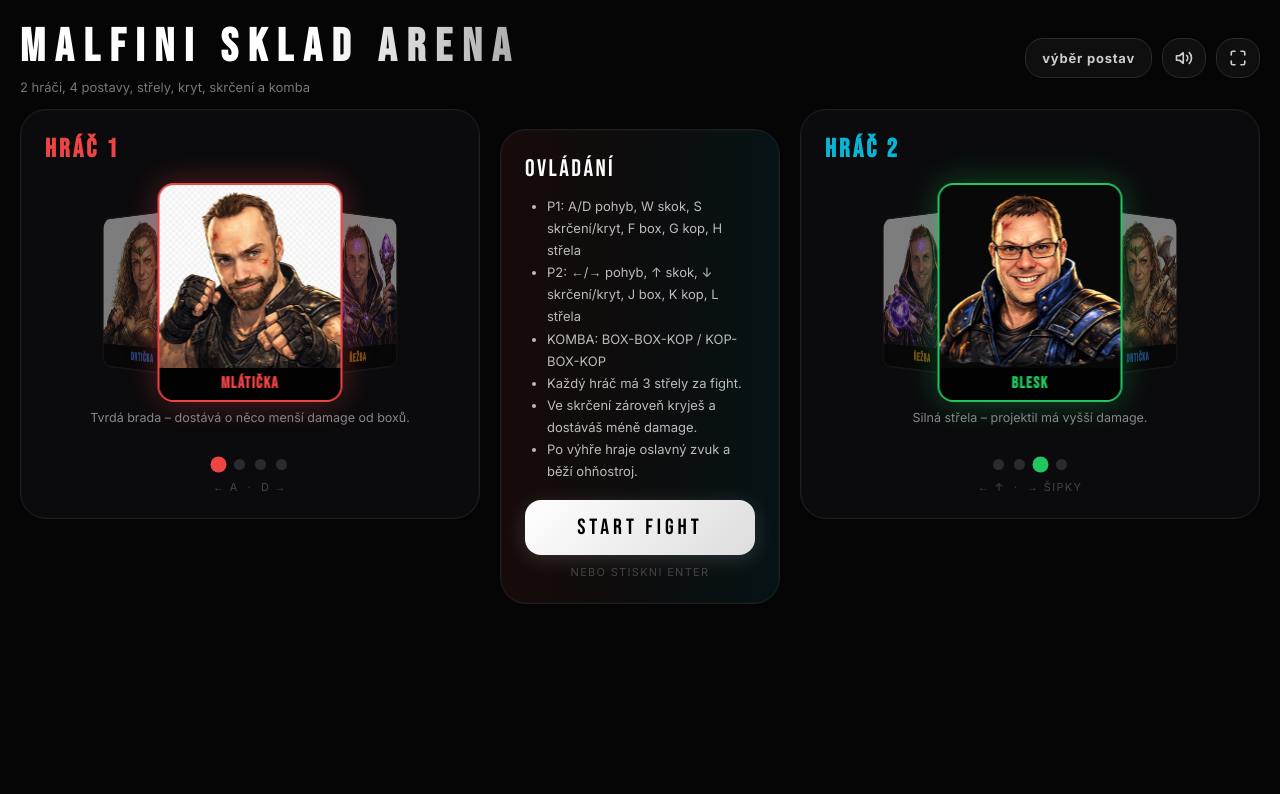
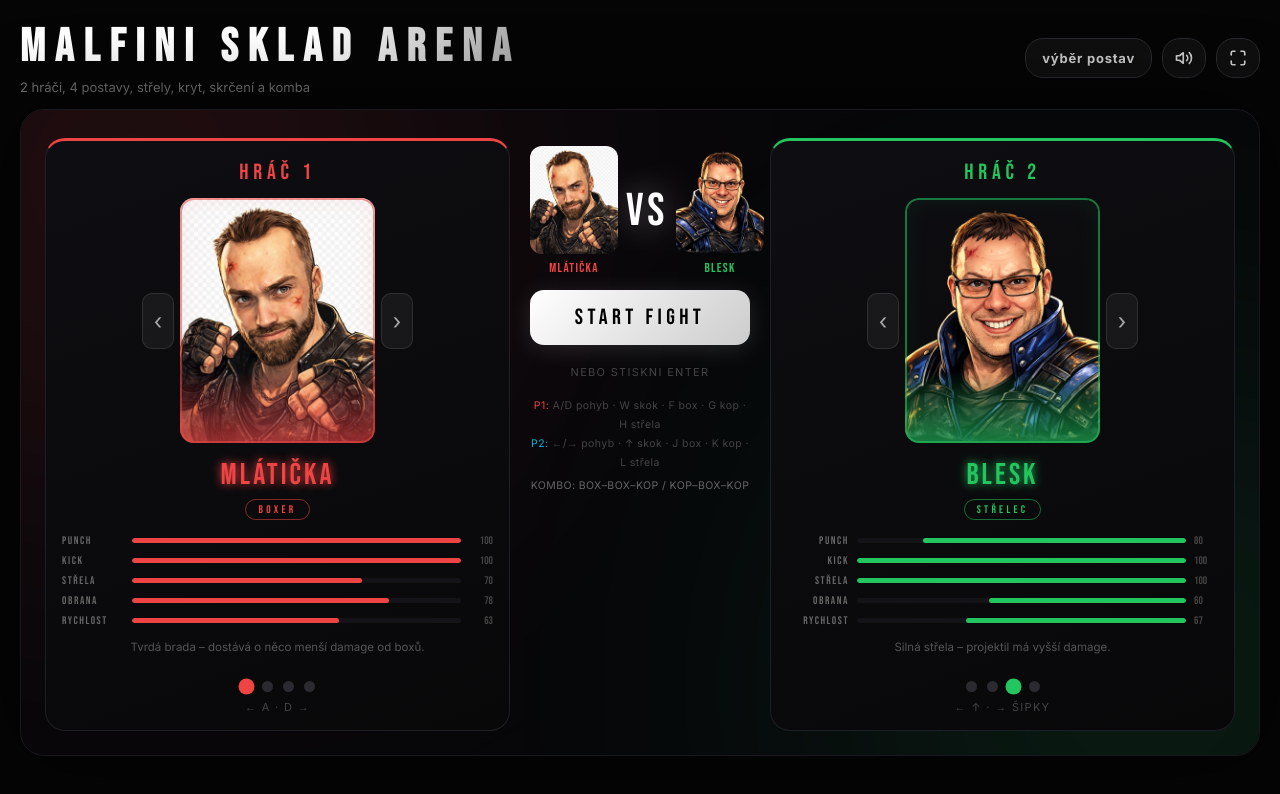
Before and after one commit to petrFiala159/fightingGame, a React (Vite) app: page / in a window 1280 px wide. Shown: the top 794 px of the page. Built offline with nearby package versions, Linux system fonts and the light colour scheme.

Commit message:
Select screen overhaul: large portraits, stats bars, VS matchup, ambient color blobs, role badges, nav arrows

```diff
--- a/src/App.jsx
+++ b/src/App.jsx
@@ -474,6 +474,17 @@ export default function App() {
     triggerCelebration();
   }
 
+  function getStatBars(fighter) {
+    const s = fighter.stats;
+    return [
+      { label: "PUNCH",    value: Math.round(60 + ((s.punch - 8)   / 2)    * 40) },
+      { label: "KICK",     value: Math.round(60 + ((s.kick - 10)   / 2)    * 40) },
+      { label: "STŘELA",   value: Math.round(60 + ((s.shot - 9)    / 4)    * 40) },
+      { label: "OBRANA",   value: Math.round(60 + ((1.0 - Math.min(s.defense, 1.0)) / 0.22) * 40) },
+      { label: "RYCHLOST", value: Math.round(60 + ((s.speed - 0.98) / 0.24) * 40) },
+    ];
+  }
+
   return (
     <div className="app">
       <div className="topbar">
@@ -504,101 +515,127 @@ export default function App() {
 
       {phase === "select" ? (
         // eslint-disable-next-line jsx-a11y/click-events-have-key-events, jsx-a11y/no-static-element-interactions
-        <div className="select-layout" onClick={handleSelectAreaClick}>
-          {/* ── P1 CAROUSEL ── */}
-          <div className="panel carousel-panel">
-            <h2 style={{ color: "#ef4444" }}>Hráč 1</h2>
-            <div className="carr3d-scene">
-              {FIGHTERS.map((f, i) => {
-                const selIdx = FIGHTERS.findIndex((x) => x.id === p1Choice.id);
-                let off = i - selIdx;
-                if (off > FIGHTERS.length / 2) off -= FIGHTERS.length;
-                if (off < -FIGHTERS.length / 2) off += FIGHTERS.length;
-                const style = getCard3dStyle(off, f.color);
-                return (
-                  <div
-                    key={f.id}
-                    className="carr3d-card"
-                    style={style}
-                    onClick={Math.abs(off) === 1 ? () => cycleP1(off) : undefined}
-                  >
-                    <img src={f.img} alt={f.name} draggable="false" />
-                    <div className="carr3d-badge" style={{ color: f.color }}>{f.name}</div>
+        <div className="sel-screen" onClick={handleSelectAreaClick}>
+          {/* Ambient background blobs */}
+          <div className="sel-bg">
+            <div className="sel-blob sel-blob--left"  style={{ background: p1Choice.color }} />
+            <div className="sel-blob sel-blob--right" style={{ background: p2Choice.color }} />
           </div>
-                );
-              })}
+
+          <div className="sel-layout">
+
+            {/* ── P1 PANEL ── */}
+            <div className="sel-panel" style={{ borderTopColor: p1Choice.color }}>
+              <div className="sel-player-tag" style={{ color: p1Choice.color }}>HRÁČ 1</div>
+
+              <div className="sel-portrait-row">
+                <button type="button" className="sel-nav-btn" onClick={() => cycleP1(-1)}>‹</button>
+                <div className="sel-portrait-frame">
+                  <img src={p1Choice.img} alt={p1Choice.name} className="sel-portrait-img" draggable="false" />
+                  <div className="sel-portrait-bottom" style={{ background: `linear-gradient(transparent, ${p1Choice.color}99)` }} />
+                  <div className="sel-portrait-glow" style={{ border: `2px solid ${p1Choice.color}`, boxShadow: `0 0 36px ${p1Choice.color}66, inset 0 0 24px ${p1Choice.color}22` }} />
                 </div>
-            <p className="carr3d-passive">{p1Choice.passive}</p>
-            <div className="carr-dots">
+                <button type="button" className="sel-nav-btn" onClick={() => cycleP1(1)}>›</button>
+              </div>
+
+              <div className="sel-name" style={{ color: p1Choice.color }}>{p1Choice.name}</div>
+              <div className="sel-role" style={{ borderColor: `${p1Choice.color}88`, color: p1Choice.color }}>{p1Choice.role}</div>
+
+              <div className="sel-stats">
+                {getStatBars(p1Choice).map(({ label, value }) => (
+                  <div key={label} className="sel-stat">
+                    <span className="sel-stat-lbl">{label}</span>
+                    <div className="sel-stat-track">
+                      <div className="sel-stat-fill" style={{ width: `${value}%`, background: p1Choice.color }} />
+                    </div>
+                    <span className="sel-stat-val">{value}</span>
+                  </div>
+                ))}
+              </div>
+
+              <p className="sel-passive">{p1Choice.passive}</p>
+
+              <div className="sel-dots">
                 {FIGHTERS.map((f) => (
-                <button
-                  key={f.id}
-                  type="button"
+                  <button key={f.id} type="button"
                     className={`dot${f.id === p1Choice.id ? " dot-active" : ""}`}
                     style={f.id === p1Choice.id ? { background: p1Choice.color } : {}}
-                  onClick={() => setP1Choice(f)}
-                  title={f.name}
+                    onClick={() => setP1Choice(f)} title={f.name}
                   />
                 ))}
               </div>
-            <div className="carr-hint">← A &nbsp;·&nbsp; D →</div>
+              <div className="carr-hint" style={{ marginTop: 8 }}>← A · D →</div>
             </div>
 
-          {/* ── CENTER PANEL ── */}
-          <div className="panel featurePanel carr-center">
-            <div className="featureTitle">Ovládání</div>
-            <ul className="featureList">
-              {CONTROLS_INFO.map((line) => (
-                <li key={line}>{line}</li>
-              ))}
-              <li>Každý hráč má 3 střely za fight.</li>
-              <li>Ve skrčení zároveň kryješ a dostáváš méně damage.</li>
-              <li>Po výhře hraje oslavný zvuk a běží ohňostroj.</li>
-            </ul>
-            <button type="button" className="start" onClick={startFight}>
+            {/* ── VS CENTER ── */}
+            <div className="sel-vs">
+              <div className="sel-vs-matchup">
+                <div className="sel-vs-side">
+                  <img src={p1Choice.img} className="sel-vs-portrait" alt={p1Choice.name} />
+                  <div className="sel-vs-fname" style={{ color: p1Choice.color }}>{p1Choice.name}</div>
+                </div>
+                <div className="sel-vs-text">VS</div>
+                <div className="sel-vs-side sel-vs-side--right">
+                  <img src={p2Choice.img} className="sel-vs-portrait sel-vs-portrait--flip" alt={p2Choice.name} />
+                  <div className="sel-vs-fname" style={{ color: p2Choice.color }}>{p2Choice.name}</div>
+                </div>
+              </div>
+
+              <button type="button" className="sel-start-btn" onClick={startFight}>
                 START FIGHT
               </button>
-            <div className="carr-hint" style={{ marginTop: 10 }}>nebo stiskni Enter</div>
+              <div className="carr-hint" style={{ marginTop: 6 }}>nebo stiskni Enter</div>
+
+              <div className="sel-controls-hint">
+                <div><span style={{ color: "#ef4444" }}>P1:</span> A/D pohyb · W skok · F box · G kop · H střela</div>
+                <div><span style={{ color: "#06b6d4" }}>P2:</span> ←/→ pohyb · ↑ skok · J box · K kop · L střela</div>
+                <div style={{ color: "#666", marginTop: 4 }}>KOMBO: BOX–BOX–KOP / KOP–BOX–KOP</div>
+              </div>
             </div>
 
-          {/* ── P2 CAROUSEL ── */}
-          <div className="panel carousel-panel">
-            <h2 style={{ color: "#06b6d4" }}>Hráč 2</h2>
-            <div className="carr3d-scene">
-              {FIGHTERS.map((f, i) => {
-                const selIdx = FIGHTERS.findIndex((x) => x.id === p2Choice.id);
-                let off = i - selIdx;
-                if (off > FIGHTERS.length / 2) off -= FIGHTERS.length;
-                if (off < -FIGHTERS.length / 2) off += FIGHTERS.length;
-                const style = getCard3dStyle(off, f.color);
-                return (
-                  <div
-                    key={f.id}
-                    className="carr3d-card"
-                    style={style}
-                    onClick={Math.abs(off) === 1 ? () => cycleP2(off) : undefined}
-                  >
-                    <img src={f.img} alt={f.name} draggable="false" />
-                    <div className="carr3d-badge" style={{ color: f.color }}>{f.name}</div>
+            {/* ── P2 PANEL ── */}
+            <div className="sel-panel" style={{ borderTopColor: p2Choice.color }}>
+              <div className="sel-player-tag" style={{ color: p2Choice.color }}>HRÁČ 2</div>
+
+              <div className="sel-portrait-row">
+                <button type="button" className="sel-nav-btn" onClick={() => cycleP2(-1)}>‹</button>
+                <div className="sel-portrait-frame">
+                  <img src={p2Choice.img} alt={p2Choice.name} className="sel-portrait-img" draggable="false" />
+                  <div className="sel-portrait-bottom" style={{ background: `linear-gradient(transparent, ${p2Choice.color}99)` }} />
+                  <div className="sel-portrait-glow" style={{ border: `2px solid ${p2Choice.color}`, boxShadow: `0 0 36px ${p2Choice.color}66, inset 0 0 24px ${p2Choice.color}22` }} />
                 </div>
-                );
-              })}
+                <button type="button" className="sel-nav-btn" onClick={() => cycleP2(1)}>›</button>
               </div>
-            <p className="carr3d-passive">{p2Choice.passive}</p>
 
-            <div className="carr-dots">
+              <div className="sel-name" style={{ color: p2Choice.color }}>{p2Choice.name}</div>
+              <div className="sel-role" style={{ borderColor: `${p2Choice.color}88`, color: p2Choice.color }}>{p2Choice.role}</div>
+
+              <div className="sel-stats">
+                {getStatBars(p2Choice).map(({ label, value }) => (
+                  <div key={label} className="sel-stat sel-stat--rev">
+                    <span className="sel-stat-val">{value}</span>
+                    <div className="sel-stat-track sel-stat-track--rev">
+                      <div className="sel-stat-fill" style={{ width: `${value}%`, background: p2Choice.color }} />
+                    </div>
+                    <span className="sel-stat-lbl">{label}</span>
+                  </div>
+                ))}
+              </div>
+
+              <p className="sel-passive">{p2Choice.passive}</p>
+
+              <div className="sel-dots">
                 {FIGHTERS.map((f) => (
-                <button
-                  key={f.id}
-                  type="button"
+                  <button key={f.id} type="button"
                     className={`dot${f.id === p2Choice.id ? " dot-active" : ""}`}
                     style={f.id === p2Choice.id ? { background: p2Choice.color } : {}}
-                  onClick={() => setP2Choice(f)}
-                  title={f.name}
+                    onClick={() => setP2Choice(f)} title={f.name}
                   />
                 ))}
               </div>
-            <div className="carr-hint">← ↑ &nbsp;·&nbsp; → šipky</div>
+              <div className="carr-hint" style={{ marginTop: 8 }}>← ↑ · → šipky</div>
+            </div>
+
           </div>
         </div>
       ) : (
--- a/src/data/fighters.js
+++ b/src/data/fighters.js
@@ -12,6 +12,7 @@ export const FIGHTERS = [
   {
     id: "tonda",
     name: "Mlátička",
+    role: "BOXER",
     img: tondaImg,
     color: "#ef4444",
     passive: "Tvrdá brada – dostává o něco menší damage od boxů.",
@@ -20,6 +21,7 @@ export const FIGHTERS = [
   {
     id: "roman",
     name: "Řežba",
+    role: "RYCHLÍK",
     img: romanImg,
     color: "#f59e0b",
     passive: "Rychlý krok – pohybuje se nejrychleji.",
@@ -28,6 +30,7 @@ export const FIGHTERS = [
   {
     id: "radek",
     name: "Blesk",
+    role: "STŘELEC",
     img: radekImg,
     color: "#22c55e",
     passive: "Silná střela – projektil má vyšší damage.",
@@ -37,6 +40,7 @@ export const FIGHTERS = [
   {
     id: "jana",
     name: "Drtička",
+    role: "OBRÁNCE",
     img: janaImg,
     color: "#3b82f6",
     passive: "Ocelový kryt – při bloku schytá méně damage.",
--- a/src/styles.css
+++ b/src/styles.css
@@ -796,3 +796,335 @@ h2 {
     overflow-x: auto;
   }
 }
+
+/* ════════════════════════════════════════
+   SELECT SCREEN – complete redesign
+════════════════════════════════════════ */
+
+.sel-screen {
+  position: relative;
+  border-radius: 24px;
+  overflow: hidden;
+  background: #07070a;
+  border: 1px solid #18181e;
+  padding: 28px 24px 24px;
+  box-shadow: 0 0 80px rgba(0,0,0,.7);
+}
+
+/* Ambient color blobs */
+.sel-bg {
+  position: absolute;
+  inset: 0;
+  overflow: hidden;
+  pointer-events: none;
+  z-index: 0;
+}
+.sel-blob {
+  position: absolute;
+  width: 500px;
+  height: 500px;
+  border-radius: 50%;
+  filter: blur(140px);
+  opacity: 0.1;
+  transition: background 0.6s ease;
+  animation: blobPulse 5s ease-in-out infinite alternate;
+}
+.sel-blob--left  { top: -180px; left: -140px; animation-delay: 0s; }
+.sel-blob--right { bottom: -180px; right: -140px; animation-delay: 2s; }
+@keyframes blobPulse {
+  from { transform: scale(1);   opacity: 0.08; }
+  to   { transform: scale(1.25); opacity: 0.16; }
+}
+
+/* 3-column grid */
+.sel-layout {
+  display: grid;
+  grid-template-columns: 1fr 220px 1fr;
+  gap: 20px;
+  position: relative;
+  z-index: 1;
+  align-items: start;
+}
+
+/* Fighter panel */
+.sel-panel {
+  background: linear-gradient(160deg, #0e0e12 0%, #080809 100%);
+  border: 1px solid #1e1e26;
+  border-top: 3px solid transparent;
+  border-radius: 20px;
+  padding: 18px 16px 16px;
+  text-align: center;
+  transition: border-top-color 0.4s;
+}
+
+.sel-player-tag {
+  font-family: 'Bebas Neue', Arial, sans-serif;
+  font-size: 22px;
+  letter-spacing: 0.22em;
+  margin-bottom: 12px;
+  transition: color 0.4s;
+}
+
+/* Portrait */
+.sel-portrait-row {
+  display: flex;
+  align-items: center;
+  justify-content: center;
+  gap: 6px;
+  margin-bottom: 14px;
+}
+
+.sel-portrait-frame {
+  position: relative;
+  width: 195px;
+  height: 245px;
+  border-radius: 14px;
+  overflow: hidden;
+  flex-shrink: 0;
+}
+
+.sel-portrait-img {
+  width: 100%;
+  height: 100%;
+  object-fit: cover;
+  object-position: top center;
+  display: block;
+}
+
+.sel-portrait-bottom {
+  position: absolute;
+  bottom: 0; left: 0; right: 0;
+  height: 72px;
+  pointer-events: none;
+  transition: background 0.4s;
+}
+
+.sel-portrait-glow {
+  position: absolute;
+  inset: 0;
+  border-radius: 14px;
+  pointer-events: none;
+  animation: glowPulse 2.5s ease-in-out infinite alternate;
+  transition: border-color 0.4s, box-shadow 0.4s;
+}
+@keyframes glowPulse {
+  from { opacity: 0.55; }
+  to   { opacity: 1; }
+}
+
+/* Navigation arrows */
+.sel-nav-btn {
+  width: 32px;
+  height: 56px;
+  background: rgba(255,255,255,.05);
+  border: 1px solid rgba(255,255,255,.1);
+  border-radius: 10px;
+  color: #aaa;
+  font-size: 22px;
+  cursor: pointer;
+  display: flex;
+  align-items: center;
+  justify-content: center;
+  flex-shrink: 0;
+  transition: background 0.15s, color 0.15s;
+  line-height: 1;
+}
+.sel-nav-btn:hover {
+  background: rgba(255,255,255,.12);
+  color: #fff;
+}
+
+/* Fighter name */
+.sel-name {
+  font-family: 'Bebas Neue', Arial, sans-serif;
+  font-size: 30px;
+  letter-spacing: 0.1em;
+  transition: color 0.4s;
+  animation: namePulse 2.5s ease-in-out infinite alternate;
+}
+@keyframes namePulse {
+  from { text-shadow: 0 0 8px currentColor; }
+  to   { text-shadow: 0 0 28px currentColor; }
+}
+
+/* Role badge */
+.sel-role {
+  display: inline-block;
+  font-family: 'Bebas Neue', Arial, sans-serif;
+  font-size: 11px;
+  letter-spacing: 0.3em;
+  padding: 3px 12px;
+  border-radius: 999px;
+  border: 1px solid;
+  margin: 6px 0 14px;
+  transition: color 0.4s, border-color 0.4s;
+}
+
+/* Stats bars */
+.sel-stats {
+  display: flex;
+  flex-direction: column;
+  gap: 7px;
+  margin-bottom: 12px;
+}
+
+.sel-stat {
+  display: flex;
+  align-items: center;
+  gap: 8px;
+}
+
+.sel-stat--rev {
+  flex-direction: row-reverse;
+}
+
+.sel-stat-lbl {
+  font-family: 'Bebas Neue', Arial, sans-serif;
+  font-size: 11px;
+  letter-spacing: 0.14em;
+  color: #666;
+  width: 62px;
+  flex-shrink: 0;
+  text-align: left;
+}
+.sel-stat--rev .sel-stat-lbl {
+  text-align: right;
+}
+
+.sel-stat-val {
+  font-family: 'Bebas Neue', Arial, sans-serif;
+  font-size: 11px;
+  color: #444;
+  width: 24px;
+  flex-shrink: 0;
+  text-align: right;
+}
+.sel-stat--rev .sel-stat-val {
+  text-align: left;
+}
+
+.sel-stat-track {
+  flex: 1;
+  height: 5px;
+  background: #141418;
+  border-radius: 3px;
+  overflow: hidden;
+}
+
+.sel-stat-track--rev {
+  transform: scaleX(-1);
+}
+
+.sel-stat-fill {
+  height: 100%;
+  border-radius: 3px;
+  transition: width 0.4s ease, background 0.4s;
+}
+
+/* Passive */
+.sel-passive {
+  font-size: 11.5px;
+  color: #555;
+  line-height: 1.5;
+  margin: 6px 0 12px;
+  min-height: 30px;
+}
+
+.sel-dots {
+  display: flex;
+  justify-content: center;
+  gap: 10px;
+  margin-top: 2px;
+}
+
+/* ── VS CENTER PANEL ── */
+.sel-vs {
+  display: flex;
+  flex-direction: column;
+  align-items: center;
+  gap: 14px;
+  padding-top: 8px;
+}
+
+.sel-vs-matchup {
+  display: flex;
+  align-items: center;
+  gap: 8px;
+  width: 100%;
+}
+
+.sel-vs-side {
+  flex: 1;
+  display: flex;
+  flex-direction: column;
+  align-items: center;
+  gap: 6px;
+}
+.sel-vs-side--right {
+  align-items: center;
+}
+
+.sel-vs-portrait {
+  width: 88px;
+  height: 108px;
+  object-fit: cover;
+  object-position: top center;
+  border-radius: 12px;
+  display: block;
+}
+.sel-vs-portrait--flip {
+  transform: scaleX(-1);
+}
+
+.sel-vs-fname {
+  font-family: 'Bebas Neue', Arial, sans-serif;
+  font-size: 13px;
+  letter-spacing: 0.1em;
+  text-align: center;
+  transition: color 0.4s;
+}
+
+.sel-vs-text {
+  font-family: 'Bebas Neue', Arial, sans-serif;
+  font-size: 46px;
+  letter-spacing: 0.08em;
+  color: #fff;
+  text-shadow: 0 0 30px rgba(255,255,255,.25);
+  flex-shrink: 0;
+  animation: vsPulse 2s ease-in-out infinite alternate;
+}
+@keyframes vsPulse {
+  from { text-shadow: 0 0 12px rgba(255,255,255,.2); }
+  to   { text-shadow: 0 0 40px rgba(255,255,255,.5); }
+}
+
+.sel-start-btn {
+  width: 100%;
+  background: linear-gradient(135deg, #ffffff, #cccccc);
+  color: #000;
+  border: none;
+  border-radius: 14px;
+  padding: 14px 16px;
+  font-family: 'Bebas Neue', Arial, sans-serif;
+  font-size: 22px;
+  letter-spacing: 0.2em;
+  cursor: pointer;
+  transition: transform 0.12s, box-shadow 0.15s;
+  box-shadow: 0 4px 24px rgba(255,255,255,.12);
+}
+.sel-start-btn:hover {
+  transform: translateY(-2px);
+  box-shadow: 0 8px 32px rgba(255,255,255,.22);
+}
+.sel-start-btn:active {
+  transform: translateY(0);
+}
+
+.sel-controls-hint {
+  font-size: 10.5px;
+  color: #444;
+  line-height: 1.8;
+  text-align: center;
+  letter-spacing: 0.04em;
+  margin-top: 4px;
+}
```
Lines whose indentation alone changed are shown as unchanged.
